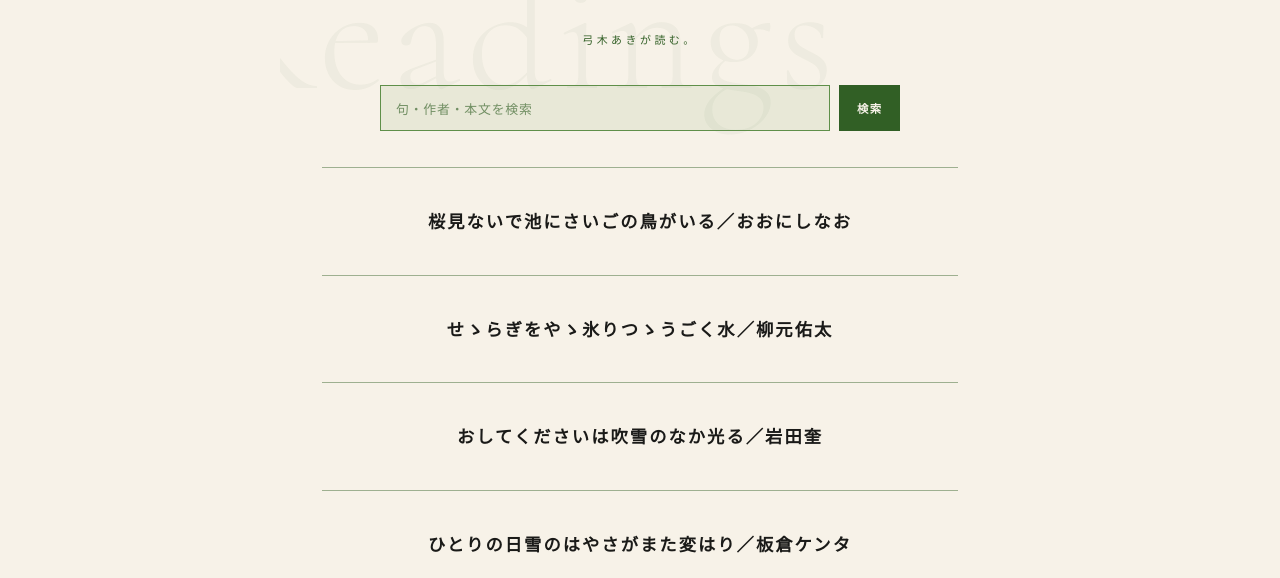
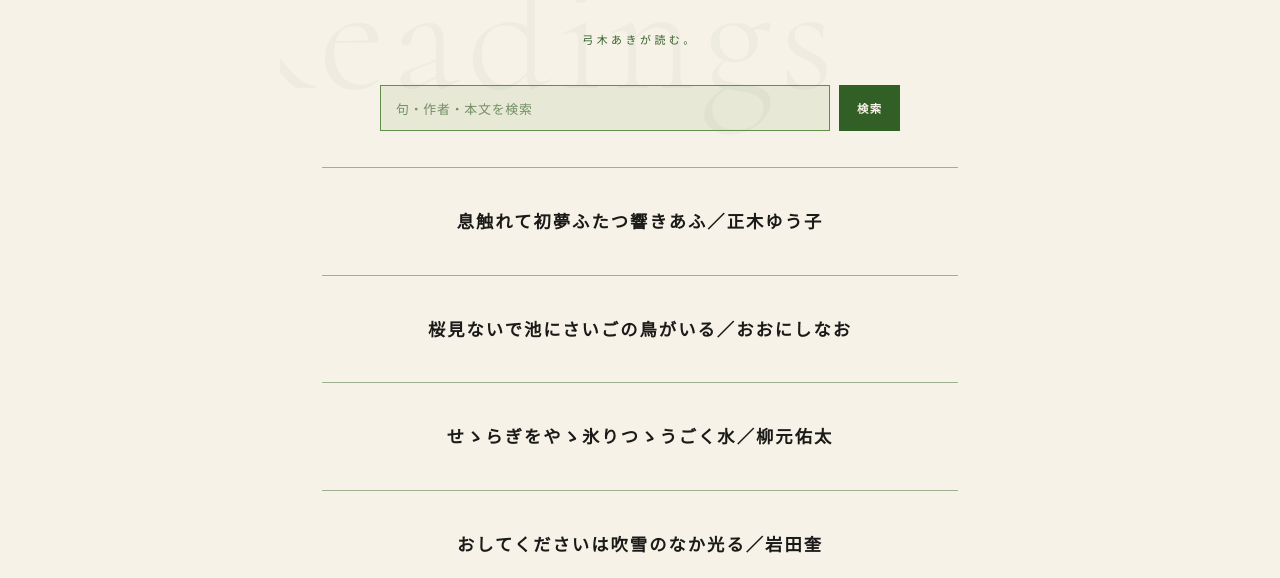
Before and after one commit to yumikitsutsu-cyber/yumikiaki.github.io, a plain HTML site: page readings/index.html in a window 1280 px wide. Shown: the part 222-800 px from the top of the page. Drawn offline with Linux system fonts and the light colour scheme.

Commit message:
Update index.html

```diff
--- a/readings/index.html
+++ b/readings/index.html
@@ -56,6 +56,7 @@
         <p id="reading-search-count" class="reading-search-count"></p>
       </div>
 
+        <a class="reading-list-item" href="/readings/reading-63/" data-search="息触れて初夢ふたつ響きあふ 正木ゆう子 「息」が「触れ」あってしまうほどの距離に、ふたりが眠っている。親密さを感じさせながらも、その関係性は明示されない。そして中七下五「初夢ふたつ響きあふ」の美しさ。数えられるのは身体の数ではなく、「初夢」というごく私的な、個人的な、他人には決して覗くことのできないもの。どれほどに親しくても、「夢」を共有することはできない。それでも掲句では「響きあふ」という。 「初夢」は元日または二日の夜に見る夢。よい夢を見ることができれば、その一年には幸運が訪れるという。また古来、「夢」は恋しい相手との想いの往還と結びつけて和歌に詠まれてきた。「響きあふ」という措辞は、ついに具体的な景を結ばない。だからこそ、互いには覗くことのできないふたつの「夢」が、それぞれの内側でひそかに相手へ届いているような、やさしく親密な想像を誘う。 正木ゆう子『水晶体』（1986年、私家版）より。 2026年11月26日　弓木あき">息触れて初夢ふたつ響きあふ<span class="reading-author-inline">／正木ゆう子</span></a>
         <a class="reading-list-item" href="/readings/reading-62/" data-search="桜見ないで池にさいごの鳥がいる おおにしなお 掲句の前では、二通りの読みの可能性で立ち止まりたい。 ひとつは「桜（を）」見ずに、という意味での「桜見ないで」。しかし、この筋の読みでは十分なおもしろさが得られなかった。ところが、もう一方。「桜」のことを「見ないで」と他者へ禁止、懇願しているという読みはどうだろう。わたしは後者を採りたい。 中七下五「池にさいごの鳥がいる」は、「鳥帰る」という別の季語を想起させる。白鳥や雁などが、越冬し、春に北方へと帰ってゆくこと。「さいご」というひらがなにひらかれた表記には、どこか幼く個人的で、「最後」とも「最期」とも決めきれない曖昧さがある。いずれにせよ「鳥」がまだ「いる」のに、「桜」なんて「見ないで」と、他者へつよく求めているとしたら。 「鳥帰る」季節でありながら、掲句の鳥はまだ「池にいる」。おそらく多くの鳥が去ったあと、池に残った「さいご」の一羽なのだろう。人々の視線がこれから盛りを迎えようという「桜」へと集まってゆくなかで、「桜見ないで」と言うのは、まもなく居なくなってしまうかもしれないものが、いまはまだそこに「いる」からではないか。それをただひとり目撃しているからこそ、この光景を他者と分かち合いたい。その切実さが、「見ないで」という懇願に宿っている。 『現代俳句フロンティア　U−30俳句アンソロジー』（2026年、細村星一郎編、暁光堂）より。 2026年11月24日　弓木あき">桜見ないで池にさいごの鳥がいる<span class="reading-author-inline">／おおにしなお</span></a>
         <a class="reading-list-item" href="/readings/reading-61/" data-search="せゝらぎをやゝ氷りつゝうごく水 柳元佑太 川の「せせらぎ」だろうか、水の流れに注目している。そこで、「やゝ氷りつゝ」と、その水が氷へと変化するさまを描写しながらも、一方で「うごく」と反転させてみせた。「氷として固まること」と、「水として流れうごくこと」が両立しているのは、「やゝ」「つゝ」という表現のうえに置かれているからだろう。決してどちらか一方にはなりきらない。水と氷の境目の、そのあわいが一句のなかに留められている。 最後に「水」と命名し直したのもおもしろい。あくまでも「水」であり、まだ完全には凍結しきっていないのだ。水が氷へ変わる瞬間を詠み込みながらも、最後まで「水」と呼び続ける。その抵抗のようなものが、掲句のうつくしさの所以だろう。 また、踊り字「ゝ」が三度繰り返し現れることによって、視覚的にも「せせらぎ」が表現されている。韻律のうえでも、声に出して気持ちの良い一句だ。 『現代俳句フロンティア　U−30俳句アンソロジー』（2026年、細村星一郎編、暁光堂）より。 2026年11月24日　弓木あき">せゝらぎをやゝ氷りつゝうごく水<span class="reading-author-inline">／柳元佑太</span></a>
         <a class="reading-list-item" href="/readings/reading-60/" data-search="おしてくださいは吹雪のなか光る 岩田奎 「おしてください」の文字が光っている。試みに横断歩道の押しボタンと仮定してみよう。 異彩を放つのは「は」の助詞だ。激しい吹雪のなかで、「おしてください」のボタンの文言だけが主題として取り出される。「吹雪のなか」であれば、視界が奪われ、あらゆるもの輪郭や色彩が曖昧になる。徒歩で移動しようという人も、通常よりは少ないだろう。そんななかで、機械的に（いや、そもそも機械なのだが）「おしてください」のボタンは自らに課せられた仕事を果たそうと、律儀に熱心に光り続けている。本来なら誰かを案内したり、何かを依頼したりするための文言だ。それが、一面真っ白な世界であるからこそ（ふだんなら読み飛ばされてしまうだろうに）ひときわ光を放ち、目立っている。 「おしてください」「おしてください」という文字列は、いまも吹雪のなか光っている。いつかそこを訪れるであろう誰かへと向けて。 『現代俳句フロンティア　U−30俳句アンソロジー』（2026年、細村星一郎編、暁光堂）より。 2026年11月24日　弓木あき">おしてくださいは吹雪のなか光る<span class="reading-author-inline">／岩田奎</span></a>
```
